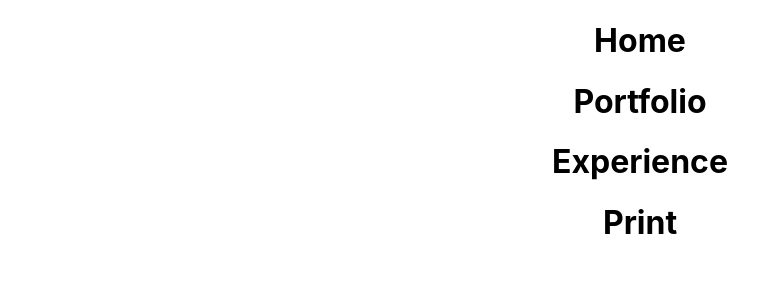
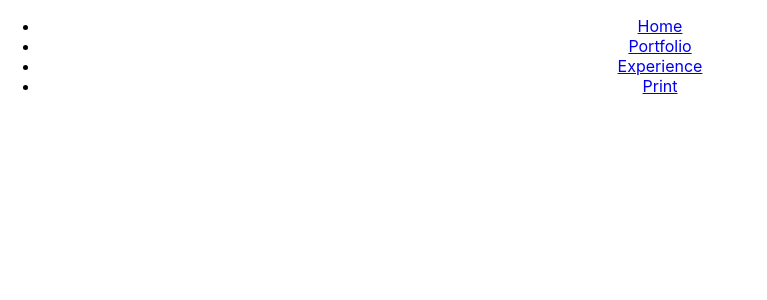
Before and after one commit to theboi/personal-website, a React (Create React App) app: page / in a window 1280 px wide. Shown: the top 300 px of the page, without its empty margins (0-767 px from the left). Built offline with nearby package versions, Linux system fonts and the light colour scheme.

Commit message:
Added list tag for NavHeader

```diff
--- a/src/components/NavHeader/NavHeader.js
+++ b/src/components/NavHeader/NavHeader.js
@@ -6,9 +6,13 @@
 const NavHeader = () => {
     return (
         <div>
-            {content.NavLinks.map(cont => {
-                return <NavHeaderLink cont={cont}/>
-            })}
+            <nav>
+                <ul>
+                    {content.NavLinks.map(cont => {
+                        return <NavHeaderLink cont={cont} key={cont.name} />
+                    })}
+                </ul>
+            </nav>
         </div>
     );
 }
--- a/src/components/NavHeader/NavHeaderLink/NavHeaderLink.js
+++ b/src/components/NavHeader/NavHeaderLink/NavHeaderLink.js
@@ -1,10 +1,11 @@
 import React from 'react';
+import {Link} from 'react-router-dom';
 
 const NavHeaderLink = (props) => {
     const cont = props.cont
     return (
         <div>
-            <h1>{cont.name}</h1>
+            <li><Link to={cont.link}>{cont.name}</Link></li>
         </div>
     );
 }
```
